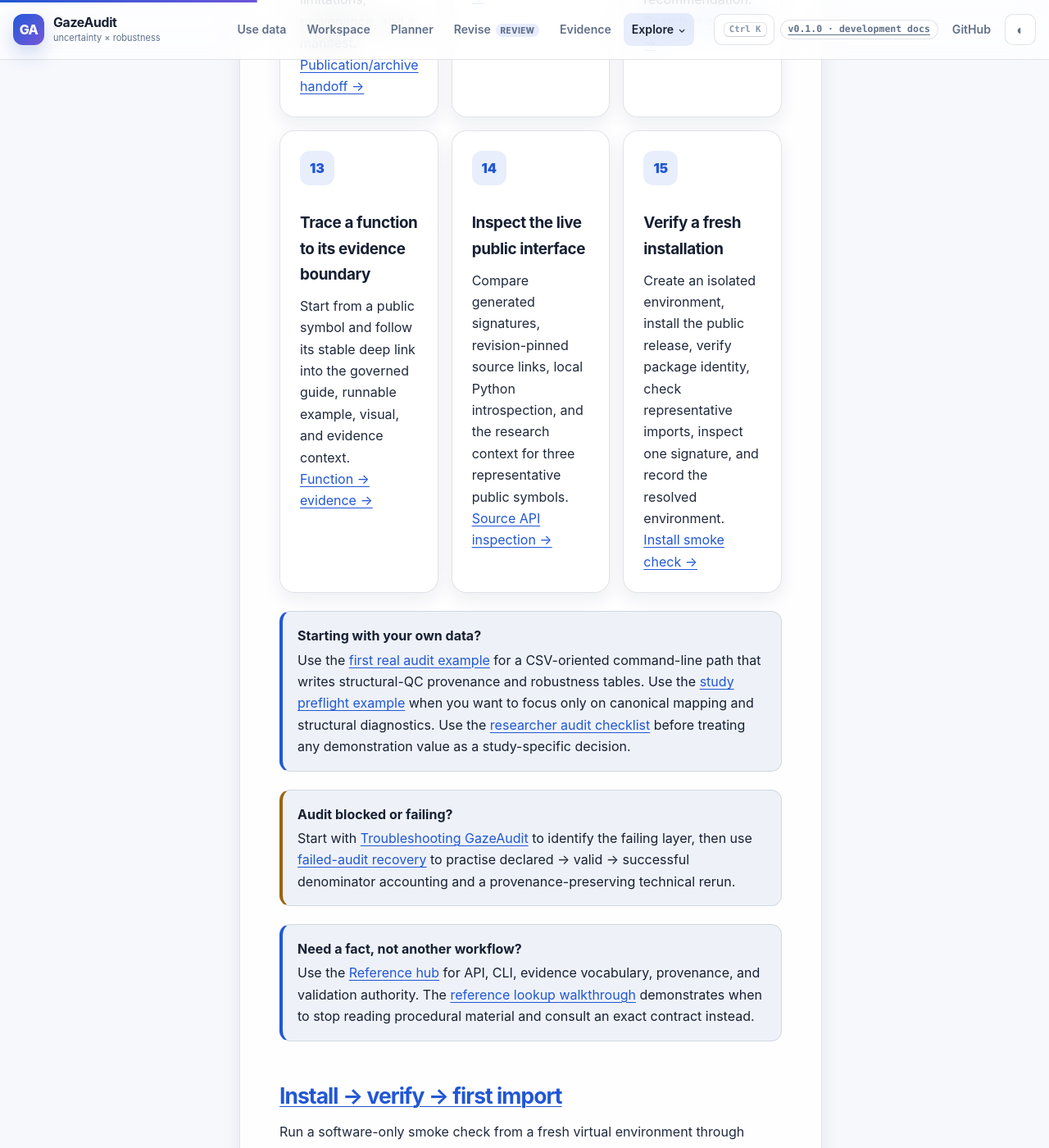
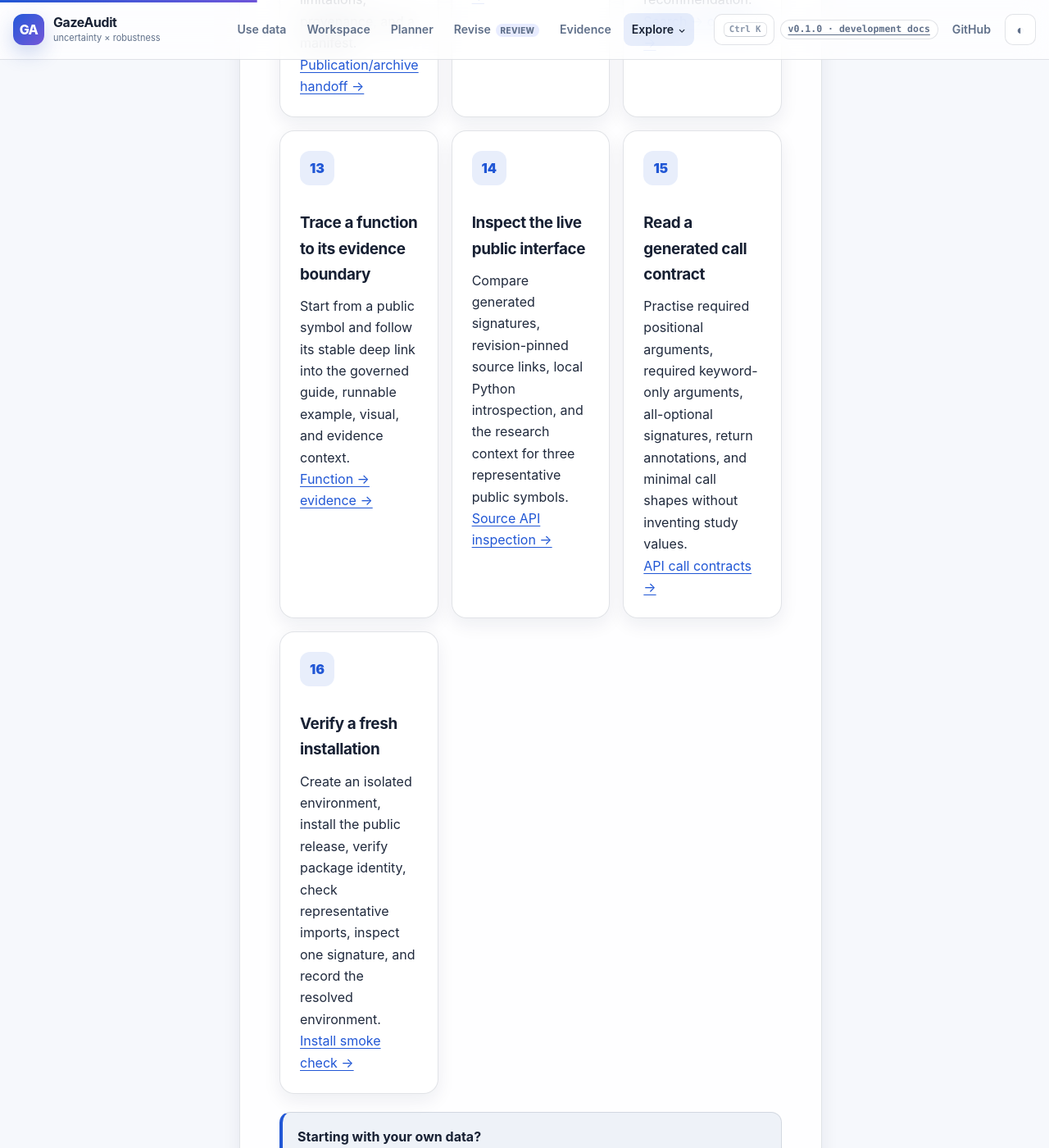
Before and after one commit to stefanosbalaskas/GazeAudit, a Jekyll site: the page built from docs/examples/index.md, in a window 1280 px wide and 1400 px high, scrolled down 2744 px. Shown: the whole window at 82% size. Built offline with Jekyll 4.4.1, drawn with Linux system fonts in a browser that asks for light colours; some of the changed text lies outside the part shown.

Commit message:
docs: surface API call contract example

```diff
--- a/docs/examples/index.md
+++ b/docs/examples/index.md
@@ -97,6 +97,12 @@ These examples are intentionally small. Demonstration datasets are **synthetic u
   </article>
   <article class="card">
     <div class="card-icon" aria-hidden="true">15</div>
+    <h3>Read a generated call contract</h3>
+    <p>Practise required positional arguments, required keyword-only arguments, all-optional signatures, return annotations, and minimal call shapes without inventing study values.</p>
+    <p><a href="api-call-contracts/">API call contracts →</a></p>
+  </article>
+  <article class="card">
+    <div class="card-icon" aria-hidden="true">16</div>
     <h3>Verify a fresh installation</h3>
     <p>Create an isolated environment, install the public release, verify package identity, check representative imports, inspect one signature, and record the resolved environment.</p>
     <p><a href="install-smoke-check/">Install smoke check →</a></p>
```
